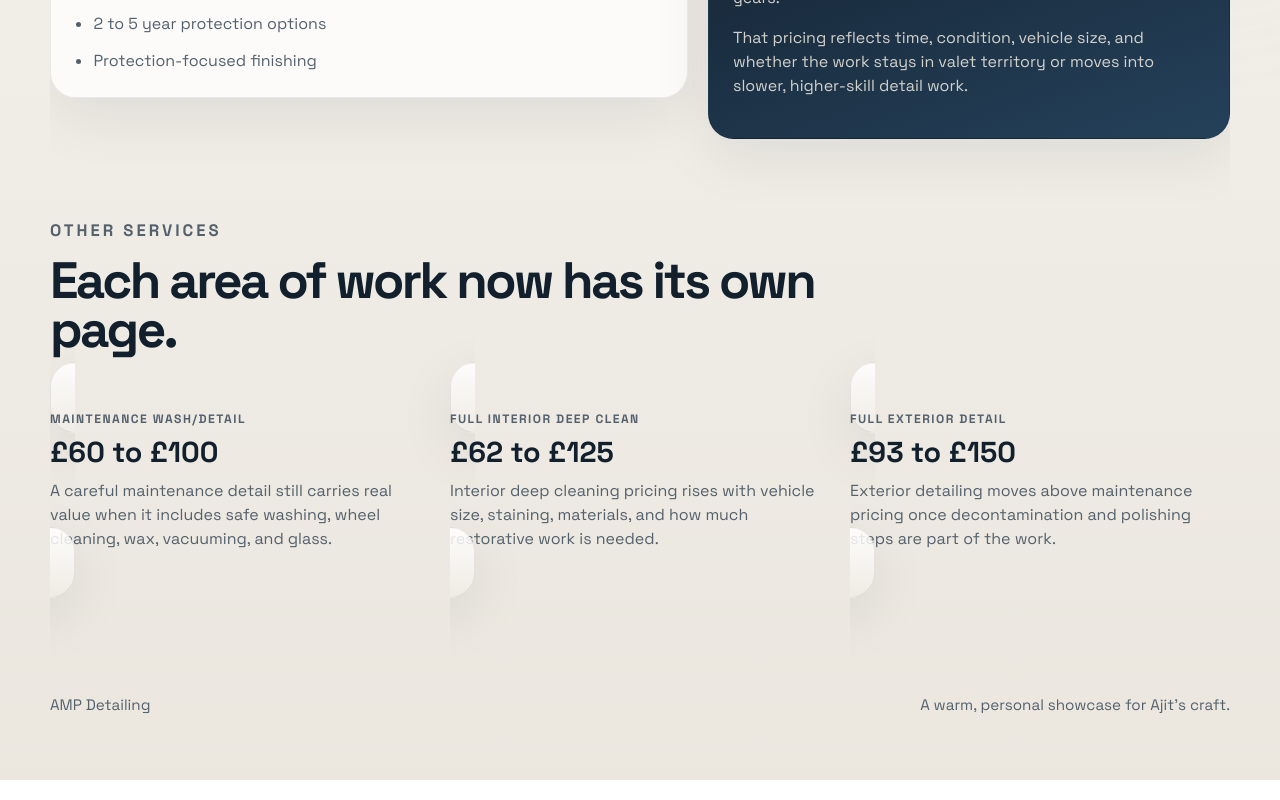
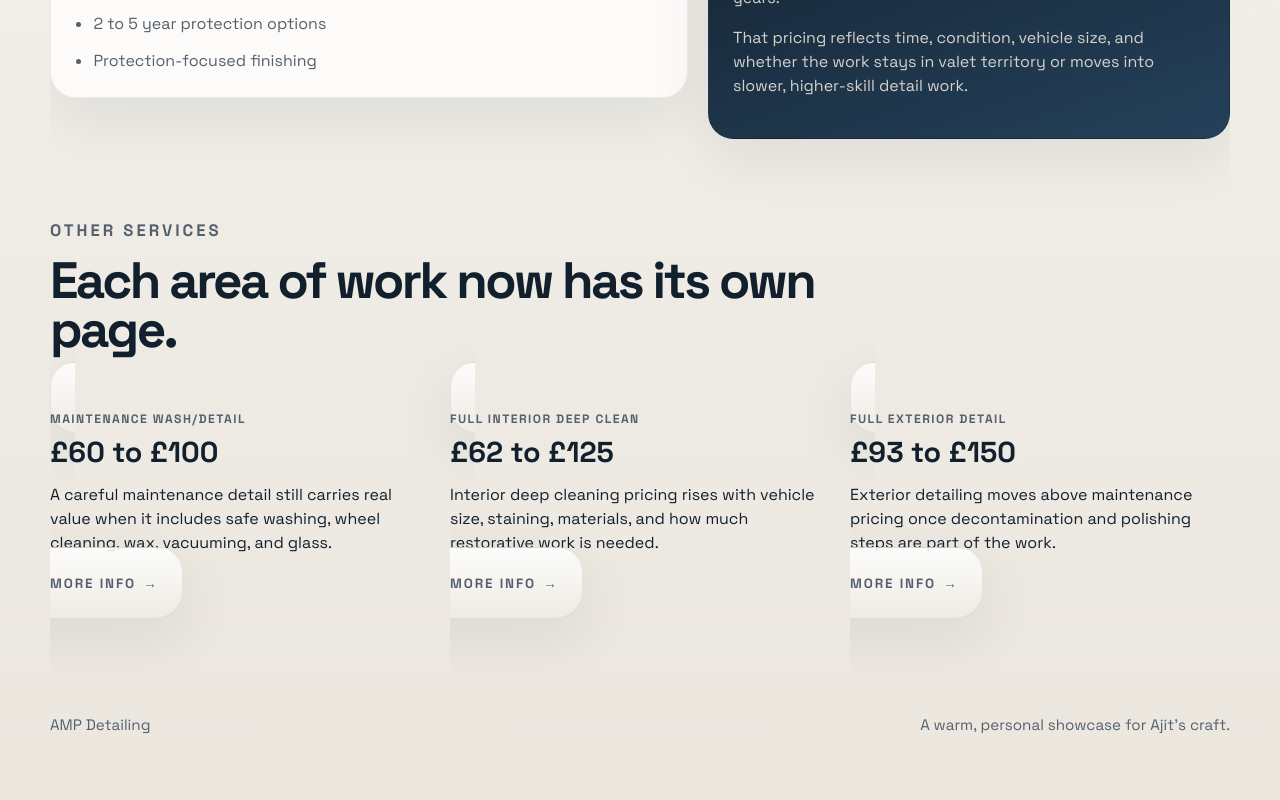
Before and after one commit to paresh100/amps-detailing, a React (Vite) app: page /services/ceramic-coating-paint-protection in a window 1280 px wide. Shown: the part 697-1497 px from the top of the page. Built offline with nearby package versions, Linux system fonts and the light colour scheme.

Commit message:
Refine pricing card navigation cues

```diff
--- a/src/App.css
+++ b/src/App.css
@@ -694,13 +694,39 @@
   margin-top: 1rem;
   padding-top: 0.9rem;
   border-top: 1px solid rgba(255, 244, 232, 0.16);
-  color: #fff4e8;
+  color: rgba(247, 241, 232, 0.82);
   font-size: 0.92rem;
   font-weight: 600;
 }
 
 .pricing-card-premium .pricing-friends-note span {
   color: #ff9ab0;
+}
+
+.pricing-card-cta {
+  display: inline-flex;
+  align-items: center;
+  gap: 0.45rem;
+  margin-top: 1rem;
+  font-size: 0.84rem;
+  font-weight: 700;
+  letter-spacing: 0.14em;
+  text-transform: uppercase;
+  color: #21415b;
+}
+
+.pricing-card-premium .pricing-card-cta {
+  color: #ffe1b7;
+}
+
+.pricing-link:hover .pricing-card-cta,
+.pricing-link:focus-visible .pricing-card-cta {
+  color: #122234;
+}
+
+.pricing-card-premium.pricing-link:hover .pricing-card-cta,
+.pricing-card-premium.pricing-link:focus-visible .pricing-card-cta {
+  color: #fff4e8;
 }
 
 .pricing-card-premium h3 {
--- a/src/App.jsx
+++ b/src/App.jsx
@@ -31,7 +31,7 @@ function SiteChrome({ children }) {
         </Link>
 
         <nav className="nav">
-          <Link to="/about">About</Link>
+          <Link to="/">Home</Link>
           <Link to="/gallery">Gallery</Link>
           <Link to="/what-he-does">Offerings</Link>
           <Link to="/prices">Prices</Link>
--- a/src/components/Sections.jsx
+++ b/src/components/Sections.jsx
@@ -394,6 +394,9 @@ export function ServicesSection() {
               <p className="pricing-service">Service</p>
               <h3>{service.title}</h3>
               <p>{service.shortPrice}</p>
+              <p className="pricing-card-cta">
+                More info <span aria-hidden="true">→</span>
+              </p>
             </Link>
           </Motion.div>
         ))}
@@ -438,6 +441,9 @@ export function PricingSection() {
               <p>{item.note}</p>
               <p className="pricing-friends-note">
                 Special Rates For True Friends ~~~ Free <span aria-hidden="true">♥</span>
+              </p>
+              <p className="pricing-card-cta">
+                More info <span aria-hidden="true">→</span>
               </p>
             </Link>
           </Motion.div>
--- a/src/data/siteData.js
+++ b/src/data/siteData.js
@@ -75,7 +75,7 @@ export const servicesData = [
   {
     slug: 'ceramic-coating-paint-protection',
     title: 'Ceramic coating/paint protection',
-    shortPrice: '£1000+',
+    shortPrice: '£1000 +',
     summary: 'Ceramic protection sits higher because the prep matters, the finish matters, and the coating is intended to last for years.',
     note: 'Ceramic coating with long-term paint protection.',
     overview:
--- a/src/pages/ServicePage.jsx
+++ b/src/pages/ServicePage.jsx
@@ -88,6 +88,9 @@ export function ServicePage({ services }) {
                 <p className="pricing-service">{item.title}</p>
                 <h3>{item.shortPrice}</h3>
                 <p>{item.summary}</p>
+                <p className="pricing-card-cta">
+                  More info <span aria-hidden="true">→</span>
+                </p>
               </Link>
             </Motion.div>
           ))}
```
